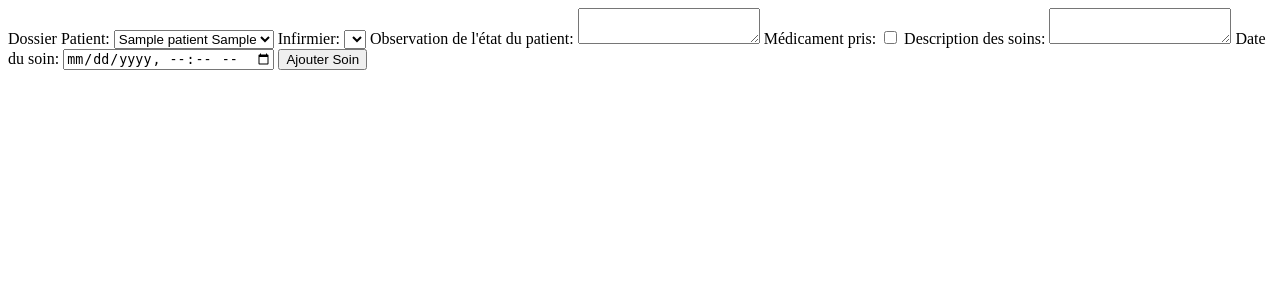
After one commit to Projet-IGL/Backend, a Django app: page /ajouter_soin/ in a window 1280 px wide. The commit adds this page. Shown: the top 300 px of the page. Run offline with Django 5.2, Linux system fonts and the light colour scheme; tables that the repository leaves empty hold one stand-in row (values such as "Sample post"); lists and menus that the app fills with data are empty.

Commit message:
Saisie des soins+Créer consultation + changes f migrations

```diff
--- a/IGL_App/models.py
+++ b/IGL_App/models.py
@@ -51,15 +51,18 @@ class DossierPatient(models.Model):
 class Consultation(models.Model):
     dossier_patient = models.ForeignKey(DossierPatient, on_delete=models.CASCADE)
     date_consultation = models.DateTimeField()
-    bilan_prescrit = models.TextField()
-    resume = models.TextField()
+    bilan_prescrit = models.TextField(blank=True, null=True)
+    resume = models.TextField(blank=True, null=True)
 
     def __str__(self):
         return f"Consultation for {self.dossier_patient.patient.nom} {self.dossier_patient.patient.prenom}"
+    class Meta:
+        db_table = 'Consultation'
+
 
 class Soins(models.Model):
     dossier_patient = models.ForeignKey(DossierPatient, on_delete=models.CASCADE)
-    infirmier = models.ForeignKey(Staff, on_delete=models.SET_NULL, null=True, related_name="soins")
+    infirmier = models.ForeignKey('Staff', on_delete=models.CASCADE, limit_choices_to={'role': 'infirmier'})
     observation_etat_patient = models.TextField()
     medicament_pris = models.BooleanField(default=False)
     description_soins = models.TextField()
@@ -67,6 +70,8 @@ class Soins(models.Model):
 
     def __str__(self):
         return f"Soins for {self.dossier_patient.patient.nom} {self.dossier_patient.patient.prenom}"
+    class Meta:
+        db_table = 'Soins'
 
 class Ordonnance(models.Model):
     dossier_patient = models.ForeignKey(DossierPatient, on_delete=models.CASCADE)
--- a/IGL_App/urls.py
+++ b/IGL_App/urls.py
@@ -6,4 +6,6 @@ urlpatterns = [
     path('', views.home, name='home'),  # Home view for the root URL
     path('register/', views.register_staff, name='register_staff'),
     path('register_patient/', views.register_patient, name='register_patient'),
+    path('create-consultation/', views.create_consultation, name='create_consultation'),
+     path('ajouter_soin/', views.ajouter_soin, name='ajouter_soin'),
 ]
--- a/IGL_App/views.py
+++ b/IGL_App/views.py
@@ -1,6 +1,5 @@
 from django.shortcuts import render, redirect
 from .models import Staff
-from django.contrib import messages
 from django.shortcuts import render, redirect
 from django.contrib.auth import authenticate, login
 from django.contrib.sessions.models import Session
@@ -8,7 +7,13 @@ from django.shortcuts import render, redirect
 from django.contrib import messages
 from .models import Staff
 from django.db import transaction, IntegrityError
+from .models import Consultation
+from django.utils.timezone import now
 from .models import Patient, DossierPatient, Staff
+from django.shortcuts import render, redirect
+from django.contrib import messages
+from .models import Soins
+from django.contrib.auth.models import User
 
 def login_view(request):
     if request.method == 'POST':
@@ -170,3 +175,77 @@ def register_patient(request):
     medecins = Staff.objects.filter(role='medecin')  # Fetch only médecins
     print(f"Number of médecins found: {medecins.count()}")
     return render(request, 'register_patient.html', {'medecins': medecins})
+
+
+
+
+def create_consultation(request):
+    if request.method == 'POST':
+        try:
+            # Get data from the POST request
+            dossier_patient_id = request.POST.get('dossier_patient_id')
+            date_consultation = request.POST.get('date_consultation', now())  # Use the provided date or default to now
+            bilan_prescrit = request.POST.get('bilan_prescrit', '').strip()
+            resume = request.POST.get('resume', '').strip()
+
+            # Find the corresponding dossier patient
+            try:
+                dossier_patient = DossierPatient.objects.get(id=dossier_patient_id)
+            except DossierPatient.DoesNotExist:
+                messages.error(request, "Dossier patient not found.")
+                return redirect('create_consultation')
+
+            # Create the Consultation object
+            consultation = Consultation.objects.create(
+                dossier_patient=dossier_patient,
+                date_consultation=date_consultation,
+                bilan_prescrit=bilan_prescrit,
+                resume=resume,
+            )
+            messages.success(request, "Consultation created successfully.")
+            return redirect('home')  # Redirect to a relevant page (e.g., the home page or consultation list)
+
+        except Exception as e:
+            messages.error(request, f"An error occurred: {e}")
+            return redirect('create_consultation')
+
+    # For GET requests, render the form
+    dossier_patients = DossierPatient.objects.all()  # Fetch all dossier patients for selection
+    return render(request, 'create_consultation.html', {'dossier_patients': dossier_patients})
+
+
+def ajouter_soin(request):
+    # Récupérer les dossiers des patients et les infirmiers
+    dossier_patients = DossierPatient.objects.all()
+    infirmiers = Staff.objects.filter(role='infirmier')  # Assurez-vous d'avoir un champ "role" pour filtrer les infirmiers
+
+    if request.method == 'POST':
+        # Récupérer les données du formulaire
+        dossier_patient_id = request.POST.get('dossier_patient')
+        infirmier_id = request.POST.get('infirmier')
+        observation_etat_patient = request.POST.get('observation_etat_patient')
+        medicament_pris = request.POST.get('medicament_pris') == 'on'  # Le checkbox envoie "on" si coché
+        description_soins = request.POST.get('description_soins')
+        date_soin = request.POST.get('date_soin')
+
+        try:
+            # Enregistrer les données dans la table Soins
+            soin = Soins.objects.create(
+                dossier_patient_id=dossier_patient_id,
+                infirmier_id=infirmier_id,
+                observation_etat_patient=observation_etat_patient,
+                medicament_pris=medicament_pris,
+                description_soins=description_soins,
+                date_soin=date_soin
+            )
+
+            messages.success(request, 'Soin ajouté avec succès!')
+            return redirect('home')  # Remplacez par l'URL de votre choix
+
+        except Exception as e:
+            messages.error(request, f"Erreur lors de l'ajout du soin: {e}")
+
+    return render(request, 'ajouter_soin.html', {
+        'dossier_patients': dossier_patients,
+        'infirmiers': infirmiers
+    })
--- /dev/null
+++ b/Templates/ajouter_soin.html
@@ -0,0 +1,31 @@
+<form method="post">
+    {% csrf_token %}
+
+    <label for="dossier_patient">Dossier Patient:</label>
+    <select id="dossier_patient" name="dossier_patient" required>
+        {% for dossier in dossier_patients %}
+            <option value="{{ dossier.id }}">{{ dossier.patient.nom }} {{ dossier.patient.prenom }}</option>
+        {% endfor %}
+    </select>
+
+    <label for="infirmier">Infirmier:</label>
+    <select id="infirmier" name="infirmier" required>
+        {% for infirmier in infirmiers %}
+            <option value="{{ infirmier.id }}">{{ infirmier.username }}</option>
+        {% endfor %}
+    </select>
+
+    <label for="observation_etat_patient">Observation de l'état du patient:</label>
+    <textarea id="observation_etat_patient" name="observation_etat_patient" required></textarea>
+
+    <label for="medicament_pris">Médicament pris:</label>
+    <input type="checkbox" id="medicament_pris" name="medicament_pris">
+
+    <label for="description_soins">Description des soins:</label>
+    <textarea id="description_soins" name="description_soins" required></textarea>
+
+    <label for="date_soin">Date du soin:</label>
+    <input type="datetime-local" id="date_soin" name="date_soin" required>
+
+    <button type="submit">Ajouter Soin</button>
+</form>
--- a/Templates/home.html
+++ b/Templates/home.html
@@ -8,5 +8,7 @@
     <a href="{% url 'login' %}">Login</a>
     <a href="{% url 'register_staff' %}">Register as Staff</a>
     <a href="{% url 'register_patient' %}">Register as Patient</a>
+    <a href="{% url 'create_consultation' %}">créer une consultation</a>
+    <a href="{% url 'ajouter_soin' %}">Ajouter un soin </a>
 </body>
 </html>
```
Also changed, not shown: Templates/consultation.html (added, +33 -0 lines), IGL_App/migrations/0011_alter_consultation_bilan_prescrit_and_more.py (added), IGL_App/migrations/0012_alter_patient_mot_de_passe.py (added), IGL_App/migrations/0013_drop_unused_tables.py (added), IGL_App/migrations/0014_alter_patient_mot_de_passe.py (added).
